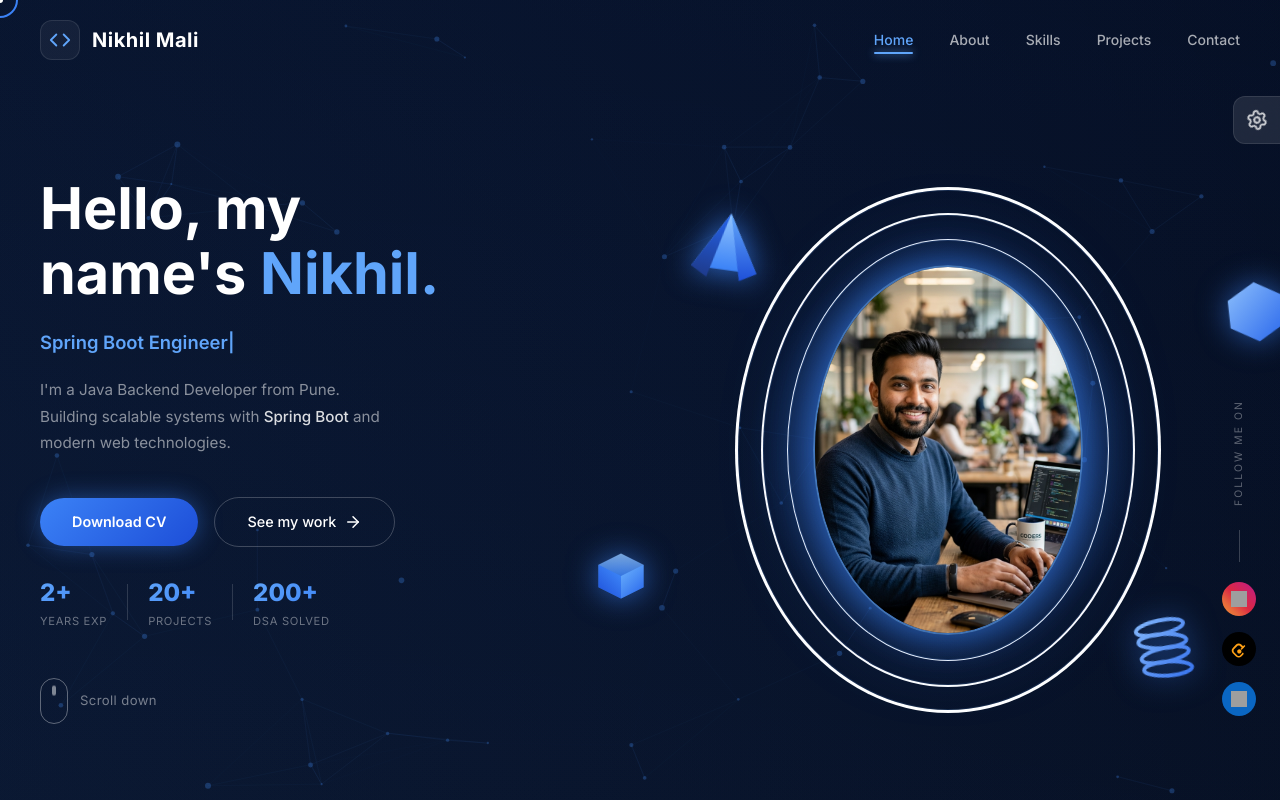
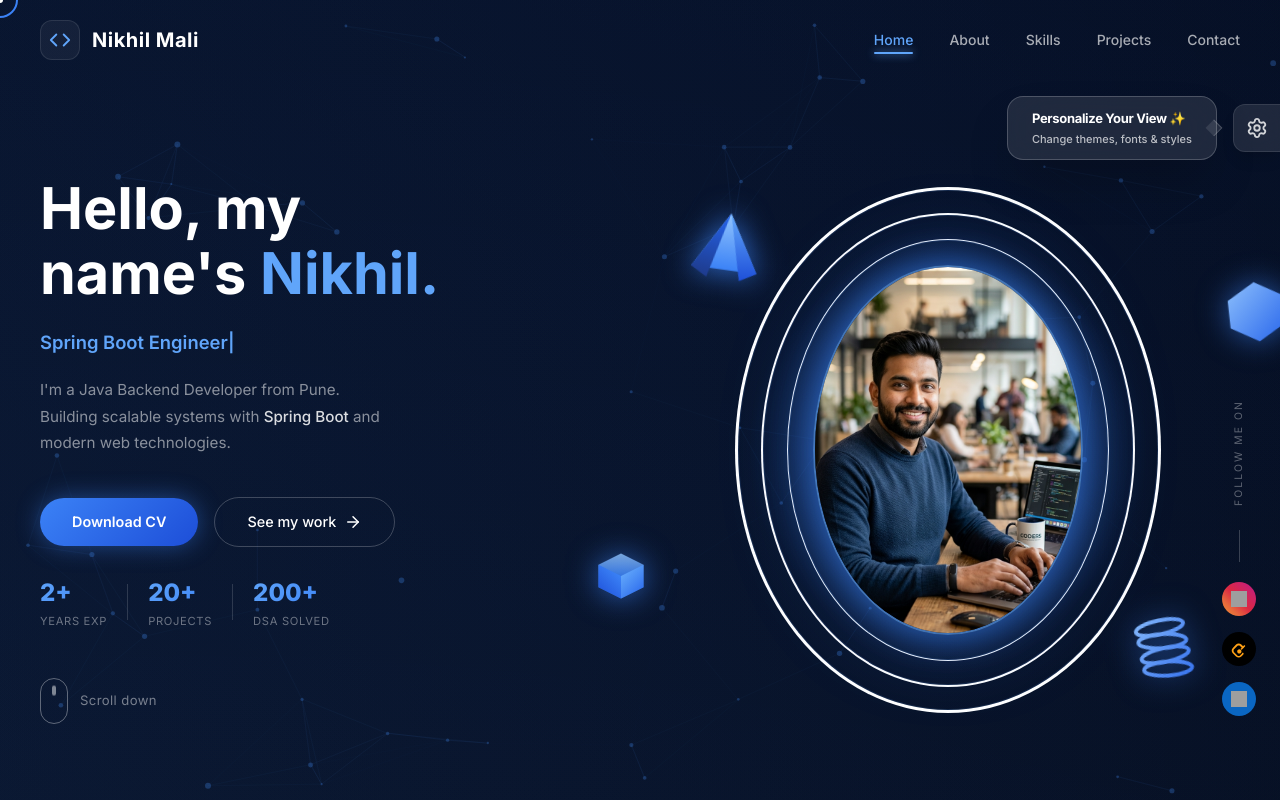
Before and after one commit to codernikhilmali/my-portfolio, a React (Vite) app: page / in a window 1280 px wide. Shown: the top 800 px of the page. Built offline with nearby package versions, Linux system fonts and the light colour scheme; grey boxes are pictures that could not be loaded; a web font is replaced by a local one.

Commit message:
notification for customisation

```diff
--- a/src/components/layout/Navbar.tsx
+++ b/src/components/layout/Navbar.tsx
@@ -48,7 +48,8 @@ const Navbar = () => {
 
   return (
     <header
-      className={`fixed top-0 left-0 w-full z-[100] transition-all duration-300 ${scrolled ? "bg-[#050a1c]/85 backdrop-blur-md border-b border-white/10 shadow-[0_4px_32px_rgba(0,0,0,0.4)] py-3" : "bg-transparent py-5"}`}
+      className={`fixed top-0 left-0 w-full z-[100] transition-all duration-300 ${scrolled ? "backdrop-blur-md border-b border-white/10 shadow-[0_4px_32px_rgba(0,0,0,0.4)] py-3" : "bg-transparent py-5"}`}
+      style={{ backgroundColor: scrolled ? 'color-mix(in srgb, var(--base-bg), transparent 15%)' : 'transparent' }}
     >
       <div className="mx-auto max-w-7xl px-8 lg:px-10 w-full">
         <nav className="flex items-center justify-between">
--- a/src/components/ui/ThemeSettings.tsx
+++ b/src/components/ui/ThemeSettings.tsx
@@ -4,12 +4,30 @@ import { motion, AnimatePresence } from "framer-motion";
 
 const ThemeSettings = () => {
   const [open, setOpen] = useState(false);
+  const [showHint, setShowHint] = useState(false);
 
   // Settings State
   const [color, setColor] = useState(() => localStorage.getItem("theme-color") || "blue");
   const [font, setFont] = useState(() => localStorage.getItem("theme-font") || "inter");
   const [bg, setBg] = useState(() => localStorage.getItem("theme-bg") || "network");
   const [baseBg, setBaseBg] = useState(() => localStorage.getItem("theme-base-bg") || "navy");
+
+  useEffect(() => {
+    // Show hint after 5 seconds, only if not already open
+    const timer = setTimeout(() => {
+      if (!open) setShowHint(true);
+    }, 5000);
+
+    // Hide hint after 11 seconds total (shows for 6s)
+    const hideTimer = setTimeout(() => {
+      setShowHint(false);
+    }, 11000);
+
+    return () => {
+      clearTimeout(timer);
+      clearTimeout(hideTimer);
+    };
+  }, []);
 
   useEffect(() => {
     // Apply Theme Color
@@ -87,14 +105,39 @@ const ThemeSettings = () => {
 
   return (
     <>
-      {/* Floating Toggle Button */}
-      <button
-        onClick={() => setOpen(true)}
-        className="fixed top-28 md:top-24 right-0 bg-white/10 backdrop-blur-md border border-white/10 border-r-0 rounded-l-xl p-3 z-50 text-white/80 hover:text-white transition-colors"
-        aria-label="Theme Settings"
-      >
-        <Settings size={22} className="animate-[spin_4s_linear_infinite]" />
-      </button>
+      {/* Floating Toggle Button & Hint */}
+      <div className="fixed top-28 md:top-24 right-0 z-50 flex items-center">
+        <AnimatePresence>
+          {showHint && (
+            <motion.div
+              initial={{ opacity: 0, x: 20, scale: 0.8 }}
+              animate={{ opacity: 1, x: 0, scale: 1 }}
+              exit={{ opacity: 0, x: 20, scale: 0.8 }}
+              className="mr-4 relative"
+            >
+              <div className="bg-white/10 backdrop-blur-xl text-white px-6 py-3 rounded-2xl shadow-2xl border border-white/20 flex flex-col gap-0.5 relative">
+                <span className="text-[13px] font-bold tracking-tight">Personalize Your View ✨</span>
+                <span className="text-[11px] text-white/70 font-medium">Change themes, fonts & styles</span>
+
+                {/* Simple Tail */}
+                <div className="absolute top-1/2 -right-1 -translate-y-1/2 w-3 h-3 bg-white/10 backdrop-blur-xl rotate-45 border-r border-t border-white/20 -z-10" />
+              </div>
+            </motion.div>
+          )}
+        </AnimatePresence>
+
+        <button
+          onClick={() => {
+            setOpen(true);
+            setShowHint(false);
+          }}
+          className="bg-white/10 backdrop-blur-md border border-white/10 border-r-0 rounded-l-xl p-3 text-white/80 hover:text-white transition-all hover:pl-5 group relative shadow-lg"
+          aria-label="Theme Settings"
+        >
+          <Settings size={22} className="group-hover:rotate-90 transition-transform duration-500" />
+          <div className="absolute inset-0 bg-white/5 rounded-l-xl opacity-0 group-hover:opacity-100 transition-opacity" />
+        </button>
+      </div>
 
       {/* Slide-out Panel */}
       <AnimatePresence>
--- a/src/index.css
+++ b/src/index.css
@@ -56,3 +56,68 @@
     cursor: none !important;
   }
 }
+
+@keyframes enter {
+  from {
+    transform: translateX(100%);
+    opacity: 0;
+  }
+  to {
+    transform: translateX(0);
+    opacity: 1;
+  }
+}
+
+@keyframes leave {
+  from {
+    transform: translateX(0);
+    opacity: 1;
+  }
+  to {
+    transform: translateX(100%);
+    opacity: 0;
+  }
+}
+
+@keyframes spin-slow {
+  from {
+    transform: rotate(0deg);
+  }
+  to {
+    transform: rotate(360deg);
+  }
+}
+
+.animate-enter-right {
+  animation: enter-right 0.3s ease-out forwards;
+}
+
+.animate-leave-right {
+  animation: leave-right 0.3s ease-in forwards;
+}
+
+@keyframes enter-right {
+  from {
+    transform: translateX(100%);
+    opacity: 0;
+  }
+  to {
+    transform: translateX(0);
+    opacity: 1;
+  }
+}
+
+@keyframes leave-right {
+  from {
+    transform: translateX(0);
+    opacity: 1;
+  }
+  to {
+    transform: translateX(100%);
+    opacity: 0;
+  }
+}
+
+.animate-spin-slow {
+  animation: spin-slow 8s linear infinite;
+}
```
